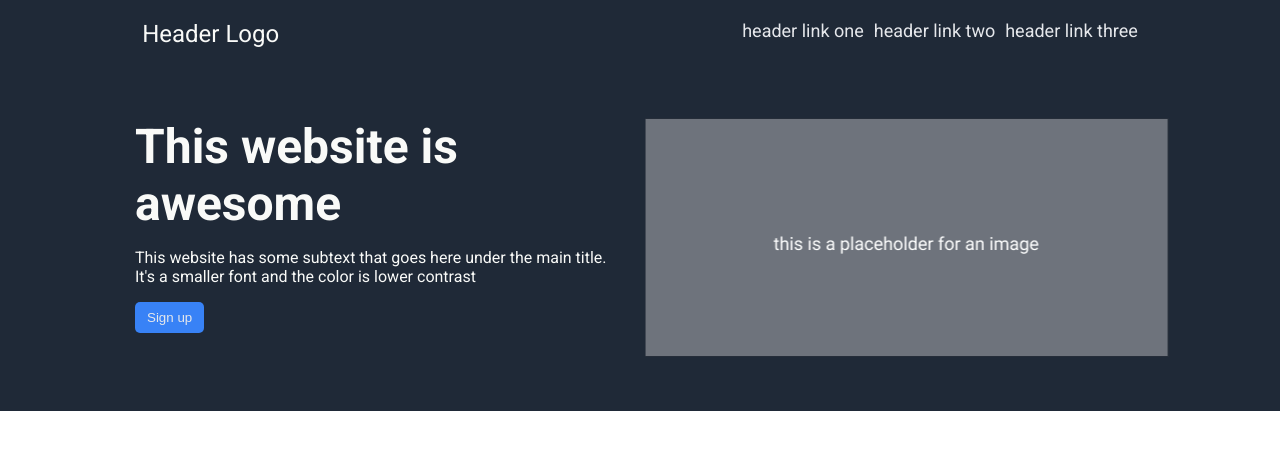
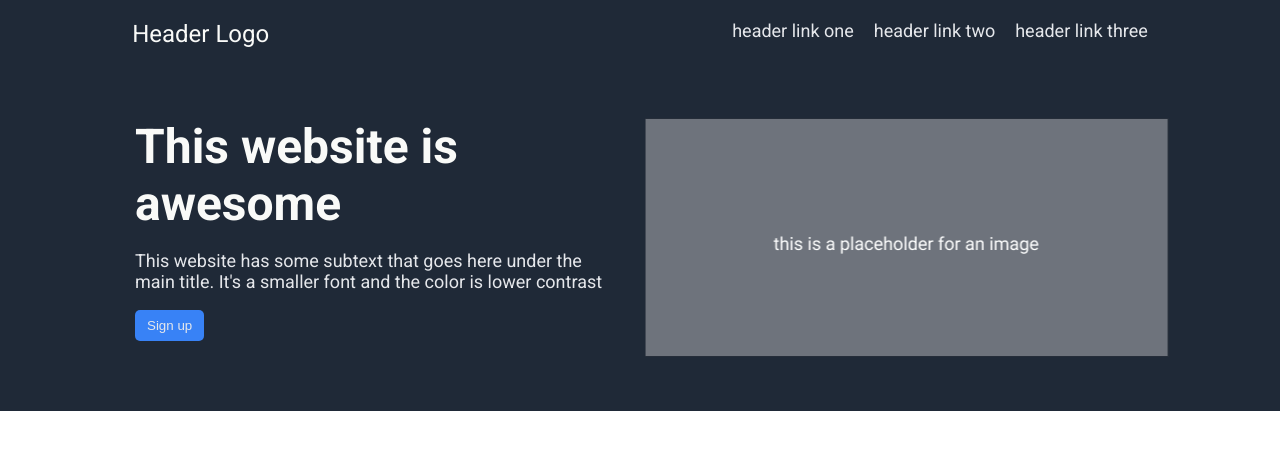
Before and after one commit to everydayseb/odin-landing-page, a plain HTML site: page index.html in a window 1280 px wide. Drawn offline with Linux system fonts and the light colour scheme.

Commit message:
Adjust styling for header and hero

```diff
--- a/style.css
+++ b/style.css
@@ -30,7 +30,7 @@ body {
     list-style-type: none;
     margin: 0;
     display: flex;
-    gap: 10px;
+    gap: 20px;
 }
 .header .links a {
     color: #E5E7EB;
@@ -63,6 +63,8 @@ body {
 }
 .hero p {
     padding-right: 20px;
+    font-size: 18px;
+    color: #E5E7EB;
 }
 .hero button {
     background-color: #3882F6;
```
